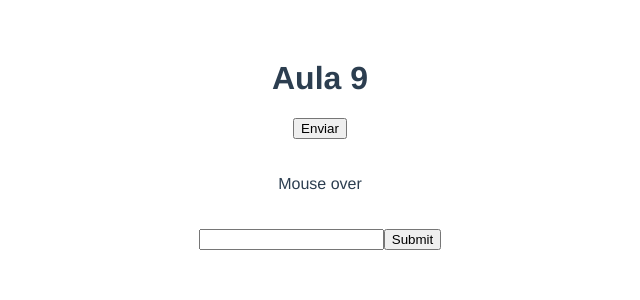
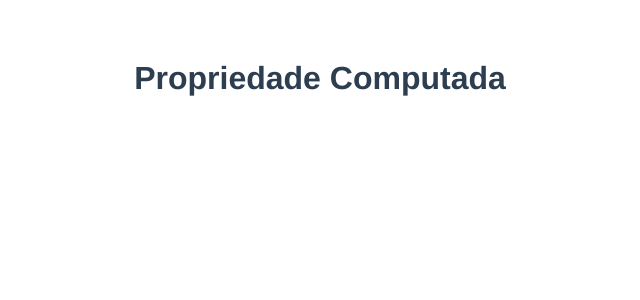
Before and after one commit to Ricardomjr-10/vuejsjornadadev, a Vue app: page / in a window 1280 px wide. Shown: the top 300 px of the page, without its empty margins (320-960 px from the left). Built offline with nearby package versions, Linux system fonts and the light colour scheme.

Commit message:
pripreidade computada

```diff
--- a/src/App.vue
+++ b/src/App.vue
@@ -1,6 +1,6 @@
 <template>
   <AulaDez></AulaDez>
-  <EventoNove></EventoNove>
+  <!-- <EventoNove></EventoNove> -->
   <!-- <AulaOito></AulaOito> -->
   <!-- <TheHeader v-show="showHeader"/>
 
@@ -20,7 +20,7 @@
 <script>
 //import AulaOito from './components/AulaOito.vue';
 import AulaDez from './components/AulaDez.vue';
-import EventoNove from './components/EventoNove.vue';
+// import EventoNove from './components/EventoNove.vue';
 // import HelloWorld from './components/HelloWorld.vue'
 // import TheHeader from './components/TheHeader.vue';
 
@@ -31,7 +31,7 @@ export default {
     // HelloWorld,
     // TheHeader,
     //AulaOito,
-    EventoNove,
+    // EventoNove,
     AulaDez
   },
   data () {
--- a/src/components/AulaDez.vue
+++ b/src/components/AulaDez.vue
@@ -1,5 +1,7 @@
 <template>
-
+<div>
+    <h1>Propriedade Computada</h1>
+</div>
 </template>
 
 <script>
```
